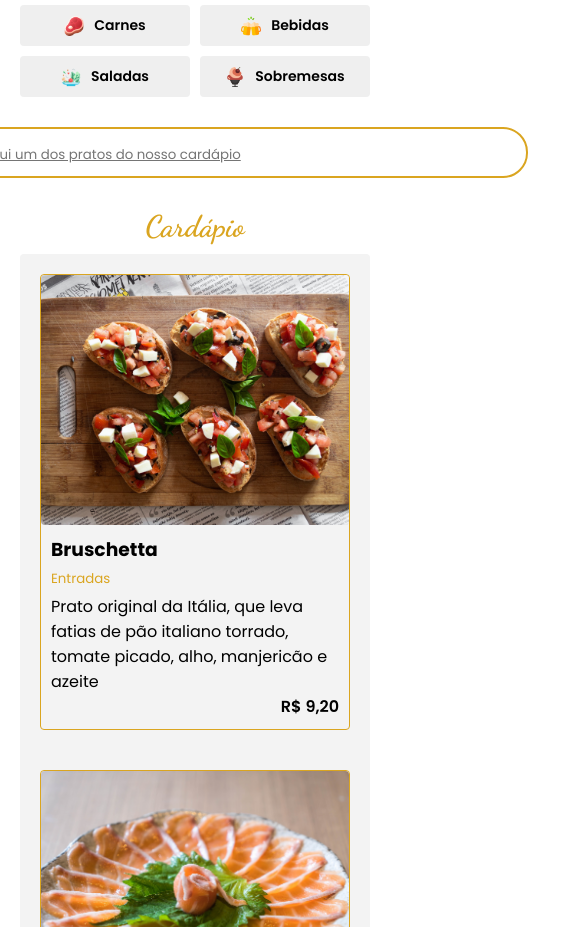
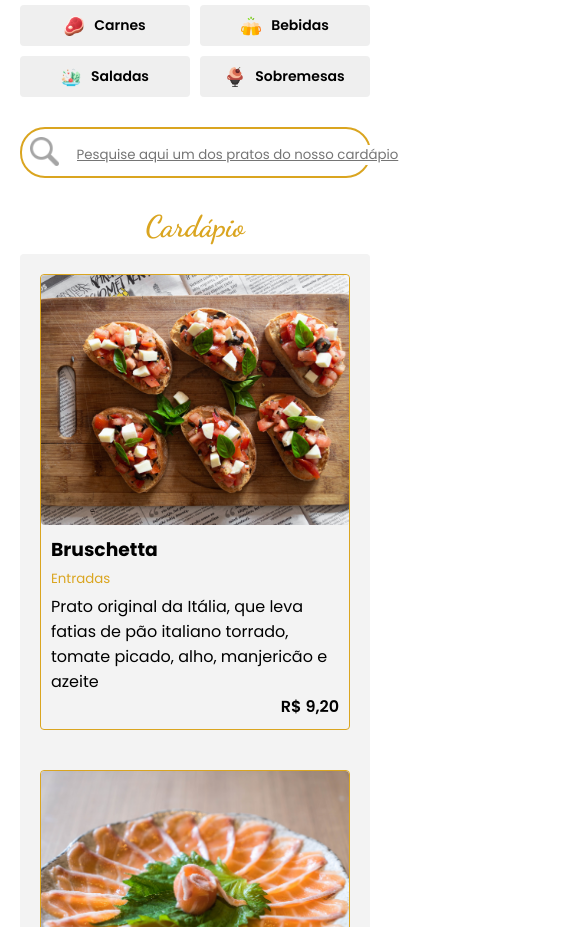
Before and after one commit to Nogmi81/React, a Next.js app in the folder cardapio-restaurante/: page / in a window 390 px wide. Shown: the part 940-1867 px from the top of the page, 585 px wide, since content can reach past the window. Built offline with nearby package versions, Linux system fonts and the light colour scheme.

Commit message:
Update CampoDeBusca.module.css

```diff
--- a/cardapio-restaurante/src/app/componentes/CampoDeBusca/CampoDeBusca.module.css
+++ b/cardapio-restaurante/src/app/componentes/CampoDeBusca/CampoDeBusca.module.css
@@ -1,5 +1,5 @@
 .container {
-  /* max-width: 1024px; */
+  max-width: 1024px;
   border: 2px solid goldenrod;
   border-radius: 25px;
   display: flex;
@@ -13,18 +13,27 @@
 }
 
 .campoBusca{
-  /* width: 90%; */
   padding: 10px;
   font-size: 18px;
   /* background-color: beige; */
 }
 
 .campoBusca input{
+  /* max-width: 90%; */
   border: none;
   outline: none;
   color: goldenrod;
+  /* background-color: beige; */
 }
 
 .campoBusca input::placeholder {
   text-decoration: underline;
 }
+
+@media (max-width: 550px) {
+  .container {
+    max-width: 90vw;
+    /* background-color: black; */
+  }
+
+}
```
